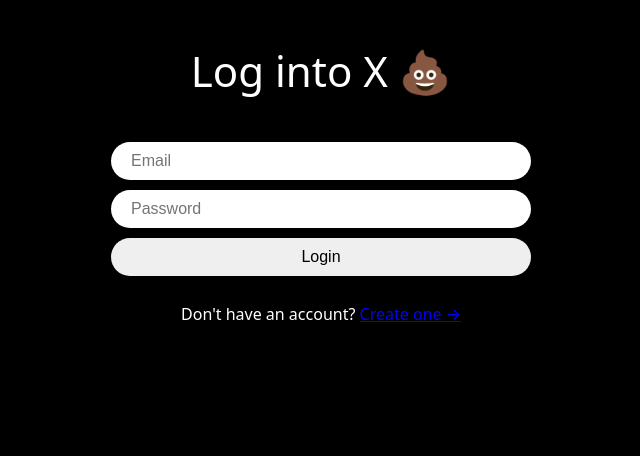
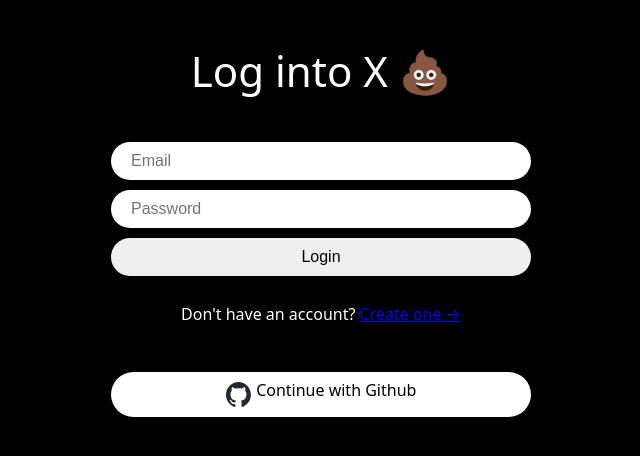
Before and after one commit to kimhamney/twitter-clone, a React (Vite) app: page /login in a window 1280 px wide. Shown: the top 456 px of the page, without its empty margins (319-959 px from the left). Built offline with nearby package versions, Linux system fonts and the light colour scheme.

Commit message:
firebase github auth

```diff
--- /dev/null
+++ b/src/components/github-btn.tsx
@@ -0,0 +1,43 @@
+import { GithubAuthProvider, signInWithPopup } from "firebase/auth";
+
+import { auth } from "../firebase";
+import styled from "styled-components";
+import { useNavigate } from "react-router-dom";
+
+const Button = styled.span`
+  margin-top: 50px;
+  background-color: white;
+  font-weight: 500;
+  width: 100%;
+  color: black;
+  padding: 10px 20px;
+  border-radius: 50px;
+  border: 0;
+  display: flex;
+  gap: 5px;
+  justify-content: center;
+  cursor: pointer;
+`;
+
+const Logo = styled.img`
+  height: 25px;
+`;
+
+export default function GithubButton() {
+  const navigator = useNavigate();
+  const onClick = async () => {
+    try {
+      const provider = new GithubAuthProvider();
+      await signInWithPopup(auth, provider);
+      navigator("/");
+    } catch (e) {
+      console.log(e);
+    }
+  };
+  return (
+    <Button onClick={onClick}>
+      <Logo src="/github-logo.svg" />
+      Continue with Github
+    </Button>
+  );
+}
--- a/src/routes/create-accout.tsx
+++ b/src/routes/create-accout.tsx
@@ -10,6 +10,7 @@
 import { createUserWithEmailAndPassword, updateProfile } from "firebase/auth";
 
 import { FirebaseError } from "firebase/app";
+import GithubButton from "../components/github-btn";
 import { auth } from "../firebase";
 import { useState } from "react";
 
@@ -92,6 +93,7 @@
       <Switcher>
         Already have an account? <Link to="/login">Log in &rarr;</Link>
       </Switcher>
+      <GithubButton />
     </Wrapper>
   );
 }
--- a/src/routes/login.tsx
+++ b/src/routes/login.tsx
@@ -9,6 +9,7 @@
 import { Link, useNavigate } from "react-router-dom";
 
 import { FirebaseError } from "firebase/app";
+import GithubButton from "../components/github-btn";
 import { auth } from "../firebase";
 import { signInWithEmailAndPassword } from "firebase/auth";
 import { useState } from "react";
@@ -74,6 +75,7 @@
         Don't have an account?{" "}
         <Link to="/create-account">Create one &rarr;</Link>
       </Switcher>
+      <GithubButton />
     </Wrapper>
   );
 }
```
Also changed, not shown: public/github-logo.svg (added).
